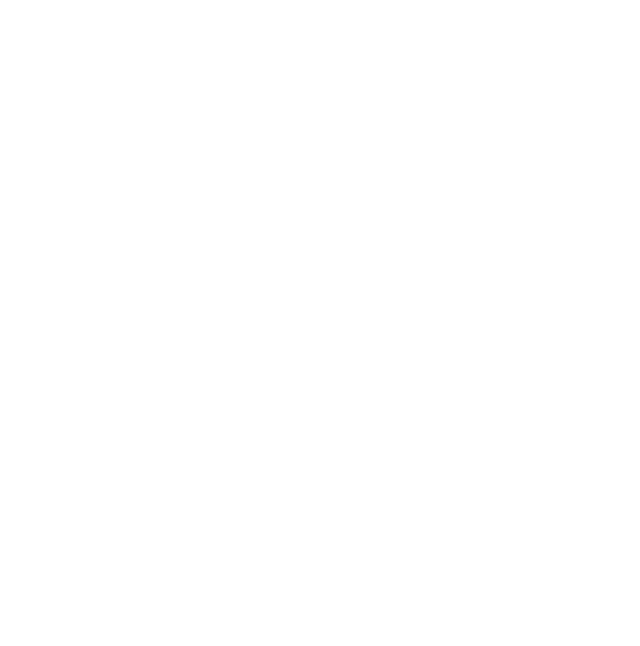
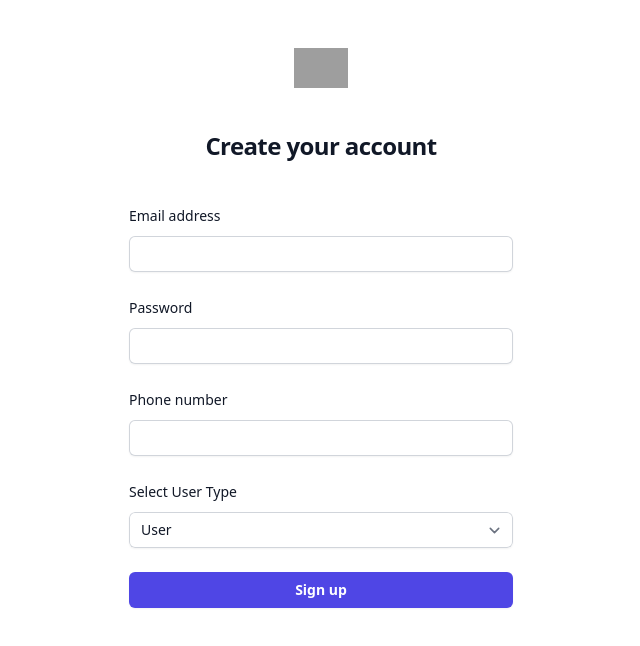
Before and after one commit to IBM2024Practica/ecomplazza_fe, a React (Create React App) app: page /register in a window 1280 px wide. Before the commit this address had no page. Shown: the top 646 px of the page, without its empty margins (319-959 px from the left). Built offline with nearby package versions, Linux system fonts and the light colour scheme; grey boxes are pictures that could not be loaded.

Commit message:
add register front end

```diff
--- a/src/App.tsx
+++ b/src/App.tsx
@@ -3,13 +3,14 @@
 import StoreFront from './pages/StoreFront';
 import LoginPage from './pages/LoginPage';
 import ProductList from './pages/ProductList';
-
+import RegisterPage from './pages/RegisterPage';
 const App: React.FC = () => {
   return (
     <Router>
       <Routes>
         <Route path="/" element={<StoreFront />} />
         <Route path="/login" element={<LoginPage />} />
+        <Route path="/register" element = {<RegisterPage/>}/>
         <Route path="/products/:category/:subcategory" element={<ProductList />} />
       </Routes>
     </Router>
--- a/src/components/Header.tsx
+++ b/src/components/Header.tsx
@@ -204,7 +204,7 @@
 
               <div className="space-y-6 border-t border-gray-200 px-4 py-6">
                 <div className="flow-root">
-                  <a href="#" className="-m-2 block p-2 font-medium text-gray-900">
+                  <a href="/register" className="-m-2 block p-2 font-medium text-gray-900">
                     Create an account
                   </a>
                 </div>
@@ -275,7 +275,7 @@
                   <a href="/login" className="text-sm font-medium text-white hover:text-gray-100">
                     Sign in
                   </a>
-                  <a href="#" className="text-sm font-medium text-white hover:text-gray-100">
+                  <a href="/register" className="text-sm font-medium text-white hover:text-gray-100">
                     Create an account
                   </a>
                 </div>
--- /dev/null
+++ b/src/pages/RegisterPage.tsx
@@ -0,0 +1,141 @@
+import React, { useState } from 'react';
+
+export default function RegisterPage() {
+  const [userType, setUserType] = useState('user'); // Default to 'user'
+
+  const handleUserTypeChange = (event: React.ChangeEvent<HTMLSelectElement>) => {
+    setUserType(event.target.value);
+  };
+
+  return (
+    <>
+      <div className="flex min-h-full flex-1 flex-col justify-center px-6 py-12 lg:px-8">
+        <div className="sm:mx-auto sm:w-full sm:max-w-sm">
+          <img
+            alt="Your Company"
+            src="https://tailwindui.com/img/logos/mark.svg?color=indigo&shade=600"
+            className="mx-auto h-10 w-auto"
+          />
+          <h2 className="mt-10 text-center text-2xl font-bold leading-9 tracking-tight text-gray-900">
+            Create your account
+          </h2>
+        </div>
+
+        <div className="mt-10 sm:mx-auto sm:w-full sm:max-w-sm">
+          <form action="#" method="POST" className="space-y-6">
+            <div>
+              <label htmlFor="email" className="block text-sm font-medium leading-6 text-gray-900">
+                Email address
+              </label>
+              <div className="mt-2">
+                <input
+                  id="email"
+                  name="email"
+                  type="email"
+                  required
+                  autoComplete="email"
+                  className="block w-full rounded-md border-0 py-1.5 text-gray-900 shadow-sm ring-1 ring-inset ring-gray-300 placeholder:text-gray-400 focus:ring-2 focus:ring-inset focus:ring-indigo-600 sm:text-sm sm:leading-6"
+                />
+              </div>
+            </div>
+
+            <div>
+              <label htmlFor="password" className="block text-sm font-medium leading-6 text-gray-900">
+                Password
+              </label>
+              <div className="mt-2">
+                <input
+                  id="password"
+                  name="password"
+                  type="password"
+                  required
+                  autoComplete="new-password"
+                  className="block w-full rounded-md border-0 py-1.5 text-gray-900 shadow-sm ring-1 ring-inset ring-gray-300 placeholder:text-gray-400 focus:ring-2 focus:ring-inset focus:ring-indigo-600 sm:text-sm sm:leading-6"
+                />
+              </div>
+            </div>
+
+            <div>
+              <label htmlFor="phone" className="block text-sm font-medium leading-6 text-gray-900">
+                Phone number
+              </label>
+              <div className="mt-2">
+                <input
+                  id="phone"
+                  name="phone"
+                  type="tel"
+                  required
+                  autoComplete="tel"
+                  className="block w-full rounded-md border-0 py-1.5 text-gray-900 shadow-sm ring-1 ring-inset ring-gray-300 placeholder:text-gray-400 focus:ring-2 focus:ring-inset focus:ring-indigo-600 sm:text-sm sm:leading-6"
+                />
+              </div>
+            </div>
+
+            <div>
+              <label htmlFor="user-type" className="block text-sm font-medium leading-6 text-gray-900">
+                Select User Type
+              </label>
+              <div className="mt-2">
+                <select
+                  id="user-type"
+                  name="user-type"
+                  value={userType}
+                  onChange={handleUserTypeChange}
+                  className="block w-full rounded-md border-0 py-1.5 text-gray-900 shadow-sm ring-1 ring-inset ring-gray-300 focus:ring-2 focus:ring-inset focus:ring-indigo-600 sm:text-sm sm:leading-6"
+                >
+                  <option value="user">User</option>
+                  <option value="distributor">Distributor</option>
+                </select>
+              </div>
+            </div>
+
+            {userType === 'distributor' && (
+              <>
+                <div>
+                  <label htmlFor="company-name" className="block text-sm font-medium leading-6 text-gray-900">
+                    Company Name
+                  </label>
+                  <div className="mt-2">
+                    <input
+                      id="company-name"
+                      name="company-name"
+                      type="text"
+                      required
+                      autoComplete="organization"
+                      className="block w-full rounded-md border-0 py-1.5 text-gray-900 shadow-sm ring-1 ring-inset ring-gray-300 placeholder:text-gray-400 focus:ring-2 focus:ring-inset focus:ring-indigo-600 sm:text-sm sm:leading-6"
+                    />
+                  </div>
+                </div>
+
+                <div>
+                  <label htmlFor="company-address" className="block text-sm font-medium leading-6 text-gray-900">
+                    Company Address
+                  </label>
+                  <div className="mt-2">
+                    <input
+                      id="company-address"
+                      name="company-address"
+                      type="text"
+                      required
+                      autoComplete="street-address"
+                      className="block w-full rounded-md border-0 py-1.5 text-gray-900 shadow-sm ring-1 ring-inset ring-gray-300 placeholder:text-gray-400 focus:ring-2 focus:ring-inset focus:ring-indigo-600 sm:text-sm sm:leading-6"
+                    />
+                  </div>
+                </div>
+              </>
+            )}
+
+            <div>
+              <button
+                type="submit"
+                className="flex w-full justify-center rounded-md bg-indigo-600 px-3 py-1.5 text-sm font-semibold leading-6 text-white shadow-sm hover:bg-indigo-500 focus-visible:outline focus-visible:outline-2 focus-visible:outline-offset-2 focus-visible:outline-indigo-600"
+              >
+                Sign up
+              </button>
+            </div>
+          </form>
+        </div>
+      </div>
+    </>
+  );
+}
```
